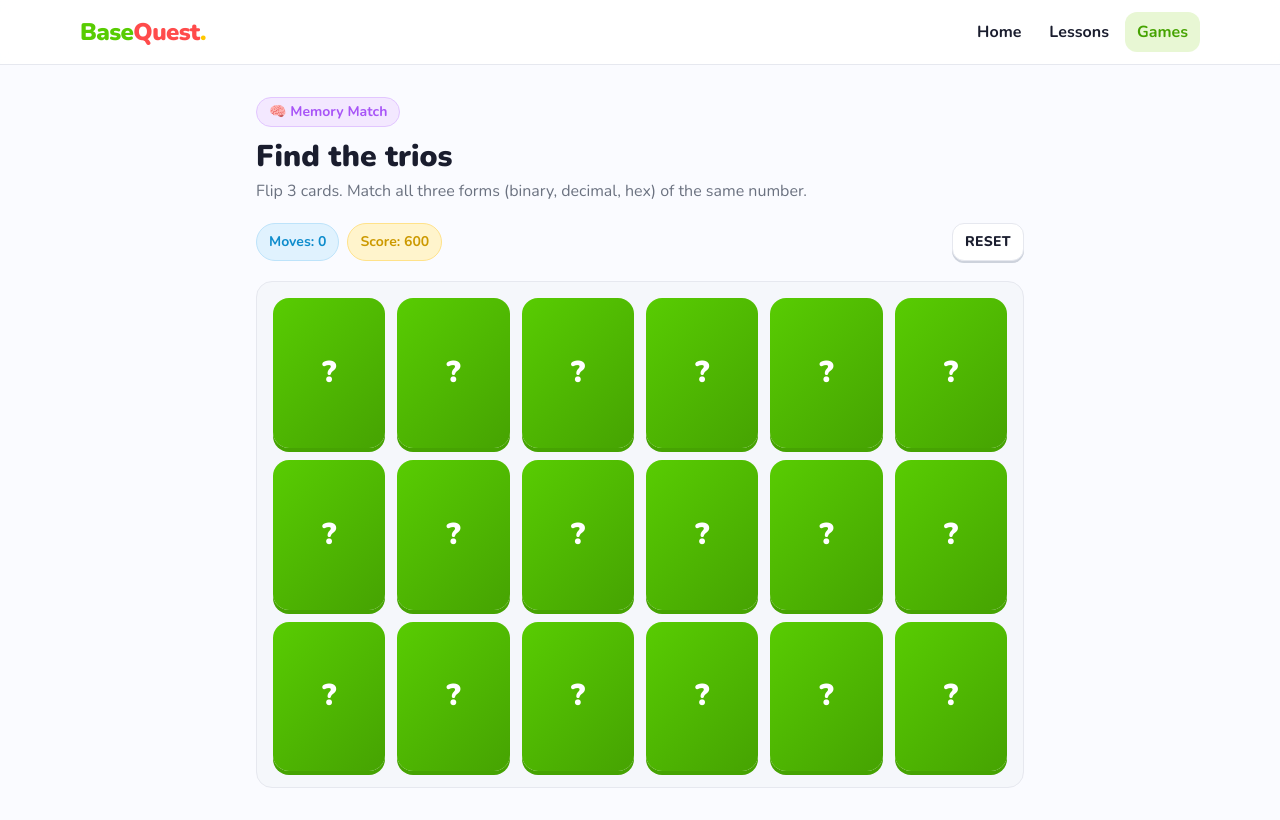
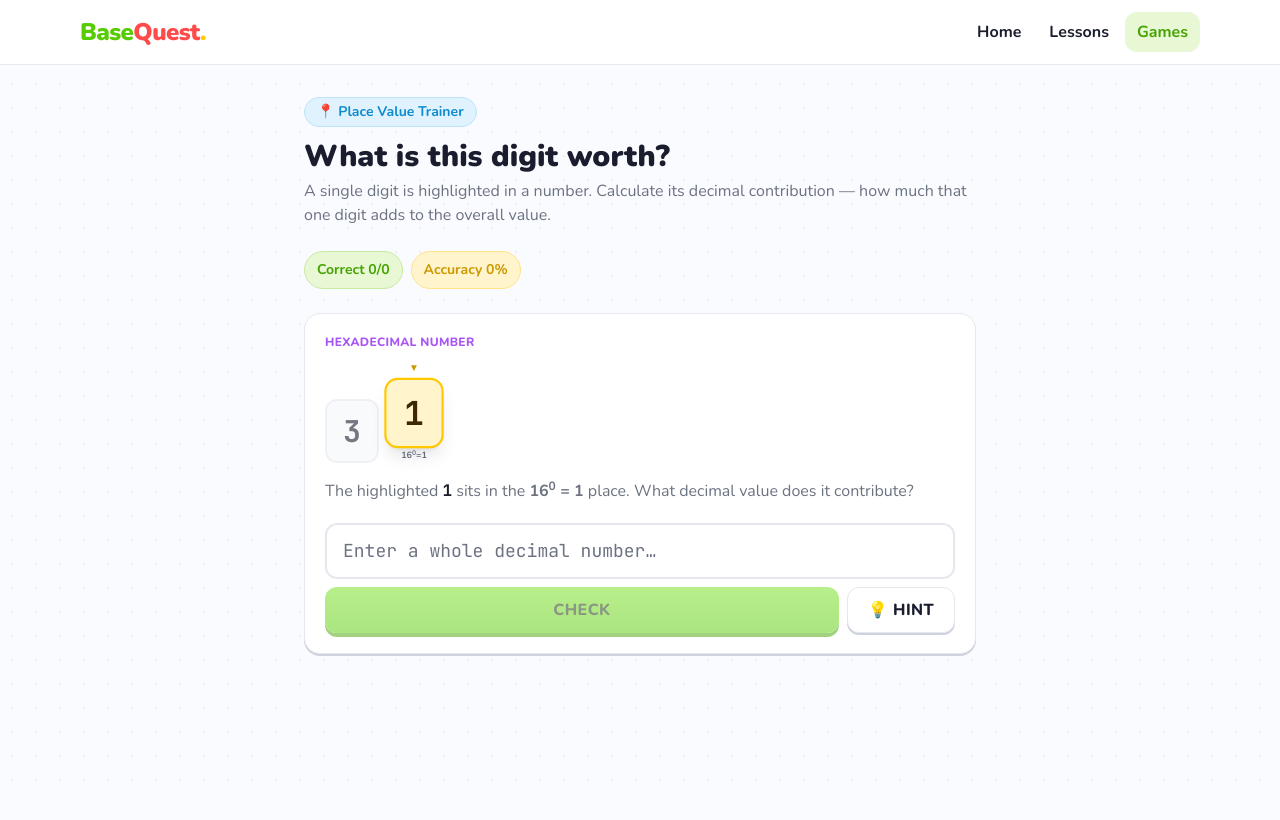
Before and after one commit to orchlonn/base-quest-frontend, a Next.js app: page /games/memory-match in a window 1280 px wide. Built offline with nearby package versions, Linux system fonts and the light colour scheme.

Commit message:
Replace Memory Match with Place Value Trainer game

```diff
--- a/src/app/games/memory-match/page.tsx
+++ b/src/app/games/memory-match/page.tsx
@@ -1,178 +1,254 @@
 "use client";
-import { recordGameScore } from "@/lib/local-progress";
-import { toBase } from "@/lib/convert";
-import { motion } from "framer-motion";
-import { useEffect, useMemo, useState } from "react";
+import { type ExplainLine } from "@/lib/convert";
+import { motion, AnimatePresence } from "framer-motion";
+import { useState } from "react";
 
-type Card = { id: number; group: number; label: string; sub: string };
+type Base = 2 | 8 | 16;
 
-function buildDeck(): Card[] {
-  const numbers = [5, 10, 12, 21, 31, 42];
-  const cards: Card[] = [];
-  numbers.forEach((n, g) => {
-    cards.push({ id: g * 3 + 0, group: g, label: toBase(n, 2), sub: "binary" });
-    cards.push({ id: g * 3 + 1, group: g, label: `${n}`, sub: "decimal" });
-    cards.push({ id: g * 3 + 2, group: g, label: toBase(n, 16), sub: "hex" });
-  });
-  for (let i = cards.length - 1; i > 0; i--) {
-    const j = Math.floor(Math.random() * (i + 1));
-    [cards[i], cards[j]] = [cards[j], cards[i]];
-  }
-  return cards;
+type PlaceValueQ = {
+  numberStr: string;
+  base: Base;
+  highlightIdx: number;
+  digitChar: string;
+  digitVal: number;
+  position: number;
+  placeValue: number;
+  contribution: number;
+};
+
+const BASE_LABEL: Record<Base, string> = { 2: "binary", 8: "octal", 16: "hexadecimal" };
+const BASE_CHIP: Record<Base, string> = { 2: "chip-sky", 8: "chip-coral", 16: "chip-lilac" };
+const BASE_DARK: Record<Base, string> = {
+  2: "text-[var(--sky-dark)]",
+  8: "text-[var(--coral-dark)]",
+  16: "text-[var(--lilac-dark)]",
+};
+
+function makeQ(): PlaceValueQ {
+  const bases: Base[] = [2, 8, 16];
+  const base = bases[Math.floor(Math.random() * bases.length)];
+  const maxN = base === 2 ? 255 : base === 8 ? 511 : 255;
+  const n = Math.floor(Math.random() * maxN) + 1;
+  const numberStr = n.toString(base).toUpperCase();
+  const highlightIdx = Math.floor(Math.random() * numberStr.length);
+  const digitChar = numberStr[highlightIdx];
+  const position = numberStr.length - 1 - highlightIdx;
+  const placeValue = Math.pow(base, position);
+  const digitVal = parseInt(digitChar, base);
+  const contribution = digitVal * placeValue;
+  return { numberStr, base, highlightIdx, digitChar, digitVal, position, placeValue, contribution };
 }
 
-export default function MemoryMatch() {
-  const [cards, setCards] = useState<Card[]>(() => buildDeck());
-  const [flipped, setFlipped] = useState<number[]>([]);
-  const [matched, setMatched] = useState<Set<number>>(new Set());
-  const [moves, setMoves] = useState(0);
-  const [saved, setSaved] = useState(false);
-  const [lastMismatch, setLastMismatch] = useState<number[]>([]);
+function buildExplanation(q: PlaceValueQ): ExplainLine[] {
+  const chars = q.numberStr.split("").reverse();
+  return chars.map((c, i) => {
+    const dv = parseInt(c, q.base);
+    const pv = Math.pow(q.base, i);
+    const prod = dv * pv;
+    const isHighlighted = i === q.position;
+    const cDisplay = q.base === 16 && dv >= 10 ? `${c}(=${dv})` : c;
+    return {
+      text: `${cDisplay} × ${q.base}^${i} = ${cDisplay} × ${pv} = ${prod}${isHighlighted ? "  ← highlighted digit" : ""}`,
+      code: true,
+      highlight: isHighlighted,
+    };
+  });
+}
 
-  const allMatched = matched.size === cards.length;
-  const score = useMemo(() => Math.max(0, 600 - moves * 10), [moves]);
+export default function PlaceValueTrainer() {
+  const [q, setQ] = useState<PlaceValueQ>(makeQ);
+  const [guess, setGuess] = useState("");
+  const [submitted, setSubmitted] = useState(false);
+  const [hintVisible, setHintVisible] = useState(false);
+  const [correct, setCorrect] = useState(0);
+  const [total, setTotal] = useState(0);
+  const [explanation, setExplanation] = useState<ExplainLine[] | null>(null);
+  const [wasCorrect, setWasCorrect] = useState<boolean | null>(null);
 
-  useEffect(() => {
-    if (allMatched && !saved) {
-      recordGameScore({
-        mode: "MEMORY_MATCH",
-        score,
-        streakMax: 0,
-        meta: { moves },
-      });
-      setSaved(true);
-    }
-  }, [allMatched, score, moves, saved]);
-
-  function click(id: number) {
-    if (matched.has(id) || flipped.includes(id)) return;
-    if (flipped.length === 3) return;
-    const next = [...flipped, id];
-    setFlipped(next);
-
-    if (next.length === 3) {
-      setMoves((m) => m + 1);
-      const groups = next.map((cid) => cards.find((c) => c.id === cid)!.group);
-      const allEqual = groups.every((g) => g === groups[0]);
-      setTimeout(() => {
-        if (allEqual) {
-          const m = new Set(matched);
-          next.forEach((cid) => m.add(cid));
-          setMatched(m);
-        } else {
-          setLastMismatch(next);
-          setTimeout(() => setLastMismatch([]), 400);
-        }
-        setFlipped([]);
-      }, 700);
-    }
+  function submit() {
+    const val = parseInt(guess.trim(), 10);
+    if (isNaN(val)) return;
+    const ok = val === q.contribution;
+    setWasCorrect(ok);
+    setSubmitted(true);
+    setTotal((t) => t + 1);
+    if (ok) setCorrect((c) => c + 1);
+    setExplanation(buildExplanation(q));
+    setHintVisible(false);
   }
 
-  function reset() {
-    setCards(buildDeck());
-    setFlipped([]);
-    setMatched(new Set());
-    setMoves(0);
-    setSaved(false);
+  function next() {
+    setQ(makeQ());
+    setGuess("");
+    setSubmitted(false);
+    setHintVisible(false);
+    setExplanation(null);
+    setWasCorrect(null);
   }
 
-  const subLabelClasses: Record<string, string> = {
-    binary: "text-[var(--mint-dark)]",
-    decimal: "text-[var(--sky-dark)]",
-    hex: "text-[var(--lilac-dark)]",
-  };
+  const accuracy = total > 0 ? Math.round((correct / total) * 100) : 0;
+
+  const hints = [
+    `Find the highlighted digit's position from the right — here it is position ${q.position} (counting from 0 on the right).`,
+    `Calculate the place value: ${q.base}^${q.position} = ${q.placeValue}.`,
+    `Multiply: the digit "${q.digitChar}" has decimal value ${q.digitVal}. So ${q.digitVal} × ${q.placeValue} = the answer.`,
+  ];
 
   return (
-    <div className="mx-auto max-w-3xl space-y-5">
+    <div className="mx-auto max-w-2xl space-y-6">
       <header>
-        <span className="chip chip-lilac">🧠 Memory Match</span>
+        <span className="chip chip-sky">📍 Place Value Trainer</span>
         <h1 className="text-2xl md:text-3xl font-display font-black mt-3">
-          Find the trios
+          What is this digit worth?
         </h1>
-        <p className="text-base text-[var(--text-muted)] mt-1">
-          Flip 3 cards. Match all three forms (binary, decimal, hex) of the same number.
+        <p className="text-base text-[var(--text-muted)] mt-1 max-w-2xl">
+          A single digit is highlighted in a number. Calculate its decimal contribution — how much that one digit adds to the overall value.
         </p>
       </header>
 
-      <div className="flex flex-wrap gap-2 items-center">
-        <span className="chip chip-sky !py-2">Moves: {moves}</span>
-        <span className="chip chip-gold !py-2">Score: {score}</span>
-        <button className="btn-secondary ml-auto !px-3 !py-2 !text-sm" onClick={reset}>
-          Reset
-        </button>
+      {/* Stats */}
+      <div className="flex gap-2">
+        <span className="chip chip-mint !py-2">Correct {correct}/{total}</span>
+        <span className="chip chip-gold !py-2">Accuracy {accuracy}%</span>
       </div>
 
-      <div className="rounded-2xl bg-[var(--surface-2)] border border-[var(--border)] p-4">
-        <div className="grid grid-cols-3 sm:grid-cols-6 gap-3">
-          {cards.map((c) => {
-            const isUp = flipped.includes(c.id) || matched.has(c.id);
-            const isMatched = matched.has(c.id);
-            const isMismatch = lastMismatch.includes(c.id);
-            return (
-              <button
-                key={c.id}
-                onClick={() => click(c.id)}
-                className={`relative aspect-[3/4] ${isMismatch ? "animate-shake" : ""}`}
-                aria-label="memory card"
-              >
-                <motion.div
-                  animate={{ rotateY: isUp ? 0 : 180 }}
-                  transition={{ duration: 0.4 }}
-                  className={`absolute inset-0 grid place-items-center rounded-2xl bg-white border-2 ${
-                    isMatched
-                      ? "border-[var(--mint)] shadow-press-mint"
-                      : "border-[var(--border)] shadow-card"
+      <div className="card space-y-5">
+        {/* Number display */}
+        <div>
+          <div className={`text-xs font-extrabold uppercase tracking-wide mb-3 ${BASE_DARK[q.base]}`}>
+            {BASE_LABEL[q.base]} number
+          </div>
+          <div className="flex gap-2 flex-wrap items-end">
+            {q.numberStr.split("").map((ch, i) => {
+              const isHigh = i === q.highlightIdx;
+              return (
+                <div key={i} className="flex flex-col items-center gap-1">
+                  {isHigh && (
+                    <div className="text-[10px] font-black text-[var(--gold-dark)] animate-bounce">▼</div>
+                  )}
+                  <div
+                    className={`rounded-xl border-2 px-4 py-3 font-mono text-3xl font-black transition-all ${
+                      isHigh
+                        ? "border-[var(--gold)] bg-[var(--gold-soft)] text-[#3d2800] shadow-lg scale-110"
+                        : "border-[var(--border)] bg-[var(--surface-2)] text-[var(--text)] opacity-60"
+                    }`}
+                  >
+                    {ch}
+                  </div>
+                  {isHigh && (
+                    <div className="text-[9px] font-bold text-[var(--text-muted)]">
+                      {q.base}<sup>{q.position}</sup>={q.placeValue}
+                    </div>
+                  )}
+                </div>
+              );
+            })}
+          </div>
+          <p className="mt-4 text-base text-[var(--text-muted)]">
+            The highlighted <span className="font-mono font-black text-[var(--text)]">{q.digitChar}</span> sits in the{" "}
+            <strong>{q.base}<sup>{q.position}</sup> = {q.placeValue}</strong> place.
+            {" "}What decimal value does it contribute?
+          </p>
+        </div>
+
+        {/* Input */}
+        <div className="space-y-2">
+          <input
+            className="input font-mono text-lg"
+            placeholder="Enter a whole decimal number…"
+            value={guess}
+            disabled={submitted}
+            onChange={(e) => setGuess(e.target.value)}
+            onKeyDown={(e) => e.key === "Enter" && !submitted && submit()}
+          />
+          <div className="flex gap-2">
+            {!submitted ? (
+              <>
+                <button
+                  className="btn-primary flex-1"
+                  onClick={submit}
+                  disabled={!guess.trim()}
+                >
+                  Check
+                </button>
+                <button
+                  className={`btn-secondary shrink-0 ${hintVisible ? "!bg-[var(--gold-soft)] !border-[var(--gold)]" : ""}`}
+                  onClick={() => setHintVisible((v) => !v)}
+                >
+                  💡 Hint
+                </button>
+              </>
+            ) : (
+              <button className="btn-primary flex-1" onClick={next}>
+                Next question →
+              </button>
+            )}
+          </div>
+        </div>
+
+        {/* Hint panel */}
+        <AnimatePresence>
+          {hintVisible && (
+            <motion.div
+              initial={{ opacity: 0, y: -4 }}
+              animate={{ opacity: 1, y: 0 }}
+              exit={{ opacity: 0, y: -4 }}
+              className="rounded-xl border border-[var(--gold)] bg-[var(--gold-soft)] p-4"
+            >
+              <p className="text-xs font-extrabold text-[var(--gold-dark)] mb-3">💡 How to find a digit's contribution:</p>
+              <ol className="space-y-2">
+                {hints.map((h, i) => (
+                  <li key={i} className="flex gap-2.5 text-sm">
+                    <span className="shrink-0 h-5 w-5 rounded-full bg-[var(--gold)] text-[#3d2800] flex items-center justify-center text-xs font-black">
+                      {i + 1}
+                    </span>
+                    <span className="text-[var(--text-muted)] leading-relaxed">{h}</span>
+                  </li>
+                ))}
+              </ol>
+            </motion.div>
+          )}
+        </AnimatePresence>
+
+        {/* Explanation panel */}
+        <AnimatePresence>
+          {explanation && (
+            <motion.div
+              initial={{ opacity: 0, y: 6 }}
+              animate={{ opacity: 1, y: 0 }}
+              exit={{ opacity: 0 }}
+              className={`rounded-xl border p-4 space-y-1.5 ${
+                wasCorrect
+                  ? "bg-[var(--mint-soft)] border-[#c7e9a2]"
+                  : "bg-[var(--coral-soft)] border-[#ffc4c4]"
+              }`}
+            >
+              <p className={`text-sm font-extrabold mb-2 ${wasCorrect ? "text-[var(--mint-dark)]" : "text-[var(--coral-dark)]"}`}>
+                {wasCorrect
+                  ? `Correct! "${q.digitChar}" in the ${q.placeValue}s place contributes ${q.contribution}.`
+                  : `Not quite — the answer is ${q.contribution}. Here is the full breakdown:`}
+              </p>
+              <p className="text-xs text-[var(--text-muted)] mb-2">
+                Full place value breakdown (right to left):
+              </p>
+              {explanation.map((line, i) => (
+                <div
+                  key={i}
+                  className={`text-xs font-mono rounded px-2 py-1 ${
+                    line.highlight
+                      ? wasCorrect
+                        ? "bg-white/70 text-[var(--mint-dark)] font-black"
+                        : "bg-white/70 text-[var(--coral-dark)] font-black"
+                      : "bg-white/40 text-[var(--text-muted)]"
                   }`}
-                  style={{ backfaceVisibility: "hidden" }}
                 >
-                  <div className="text-center">
-                    <div className="font-mono text-lg font-extrabold text-[var(--text)]">
-                      {c.label}
-                    </div>
-                    <div
-                      className={`text-sm uppercase font-bold tracking-wider mt-1 ${
-                        subLabelClasses[c.sub] ?? "text-[var(--text-muted)]"
-                      }`}
-                    >
-                      {c.sub}
-                    </div>
-                  </div>
-                </motion.div>
-                <motion.div
-                  animate={{ rotateY: isUp ? -180 : 0 }}
-                  transition={{ duration: 0.4 }}
-                  className="absolute inset-0 rounded-2xl grid place-items-center text-3xl text-white font-display font-black"
-                  style={{
-                    backfaceVisibility: "hidden",
-                    background:
-                      "linear-gradient(135deg, var(--mint) 0%, var(--mint-dark) 100%)",
-                    boxShadow: "0 4px 0 var(--mint-dark)",
-                  }}
-                >
-                  ?
-                </motion.div>
-              </button>
-            );
-          })}
-        </div>
+                  {line.text}
+                </div>
+              ))}
+            </motion.div>
+          )}
+        </AnimatePresence>
       </div>
-
-      {allMatched && (
-        <div className="card text-center">
-          <div className="text-5xl mb-2">🎉</div>
-          <div className="text-lg font-bold">
-            All matched! Score: <b className="text-[var(--mint-dark)]">{score}</b>
-          </div>
-          {saved && (
-            <p className="mt-1 text-sm text-[var(--text-muted)]">
-              Saved to your profile.
-            </p>
-          )}
-          <button className="btn-primary mt-4" onClick={reset}>
-            Play again
-          </button>
-        </div>
-      )}
     </div>
   );
 }
--- a/src/app/games/page.tsx
+++ b/src/app/games/page.tsx
@@ -28,9 +28,9 @@ const MODES: Array<{
   },
   {
     href: "/games/memory-match",
-    title: "Memory Match",
-    body: "Match equivalent values across binary, decimal, and hex.",
-    icon: "🧠",
+    title: "Place Value Trainer",
+    body: "A highlighted digit — calculate its exact decimal contribution. Builds place-value intuition.",
+    icon: "📍",
     accent: "lilac",
   },
   {
```
